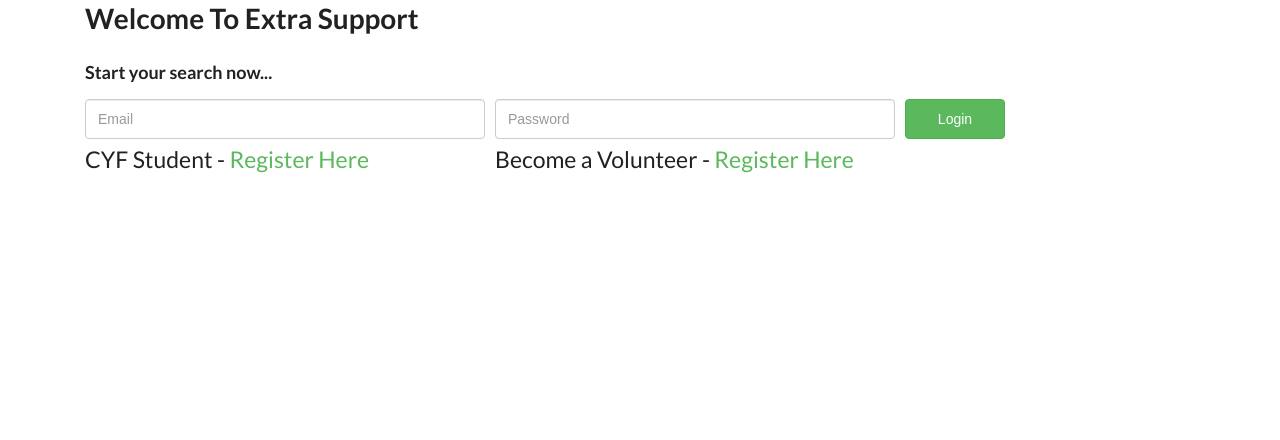
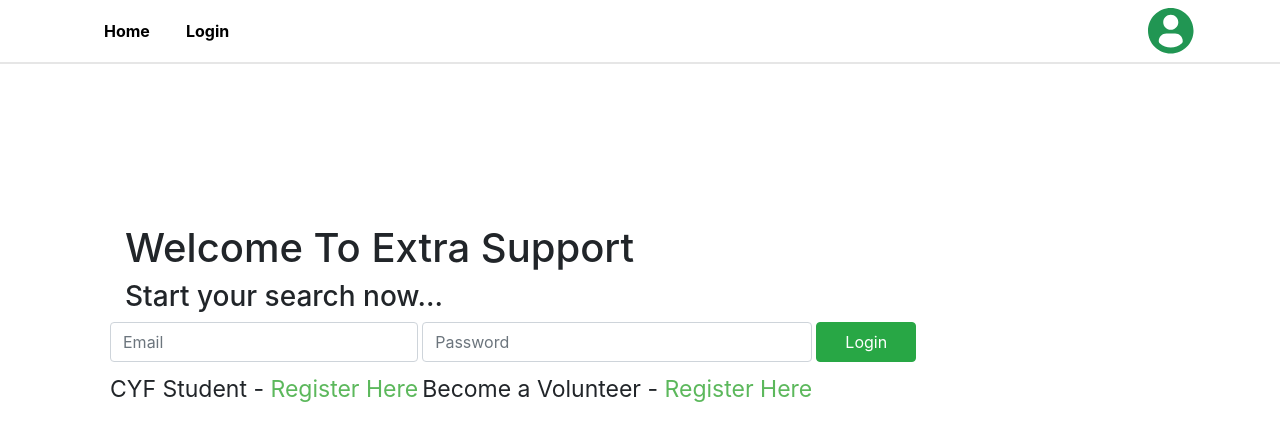
Before and after one commit to AKaramifar/extra-support, a React (Create React App) app in the folder frontend/: page / in a window 1280 px wide. Shown: the top 440 px of the page. Built offline with nearby package versions, Linux system fonts and the light colour scheme.

Commit message:
adding Nav bar

```diff
--- a/frontend/public/index.html
+++ b/frontend/public/index.html
@@ -3,14 +3,18 @@
   <head>
     <meta charset="utf-8" />
     <link rel="shortcut icon" href="%PUBLIC_URL%/favicon.ico" />
-    <link rel="stylesheet" href="https://maxcdn.bootstrapcdn.com/bootstrap/3.4.0/css/bootstrap.min.css" />
+    <link
+      rel="stylesheet"
+      href="https://stackpath.bootstrapcdn.com/bootstrap/4.3.1/css/bootstrap.min.css"
+      integrity="sha384-ggOyR0iXCbMQv3Xipma34MD+dH/1fQ784/j6cY/iJTQUOhcWr7x9JvoRxT2MZw1T"
+      crossorigin="anonymous"
+    />
     <link
       rel="stylesheet"
       href="https://use.fontawesome.com/releases/v5.7.0/css/all.css"
       integrity="sha384-lZN37f5QGtY3VHgisS14W3ExzMWZxybE1SJSEsQp9S+oqd12jhcu+A56Ebc1zFSJ"
       crossorigin="anonymous"
     />
-    <link rel="stylesheet" href="https://cdnjs.cloudflare.com/ajax/libs/semantic-ui/2.4.1/semantic.min.css" />
     <meta name="viewport" content="width=device-width, initial-scale=1" />
     <meta name="theme-color" content="#000000" />
     <!--
--- a/frontend/src/App.css
+++ b/frontend/src/App.css
@@ -15,13 +15,7 @@
   margin-top: 10%;
   margin-left: 5%;
 }
-.login-form {
-  /* display: felx; */
-  align-items: center;
-}
-.login-form div {
-  width: 400px !important;
-}
+
 .login-input {
   width: 100% !important;
   height: 40px;
@@ -32,8 +26,12 @@ button {
   font-size: 22px;
   margin-bottom: 30px !important;
 }
-.ml-1 {
+.ml {
   margin-left: 10px !important;
+}
+
+.mt {
+  margin-top: 15% !important;
 }
 .volunteer-register-container,
 .student-register-container {
--- a/frontend/src/App.js
+++ b/frontend/src/App.js
@@ -1,12 +1,13 @@
 import React from 'react';
 import { BrowserRouter as Router } from 'react-router-dom';
 import Routes from './Routes';
+import Navbar from './Components/Nav';
 import './App.css';
 
 const App = () => (
   <Router>
     <div>
-      {/* <Navbar /> */}
+      <Navbar />
       <div className="container">
         <Routes />
       </div>
--- a/frontend/src/Components/Login.js
+++ b/frontend/src/Components/Login.js
@@ -2,37 +2,48 @@ import React from 'react';
 import { Link } from 'react-router-dom';
 const Login = props => {
   return (
-    <form class="form-inline ">
-      <h1>Welcome To Extra Support</h1>
-      <h3>Start your search now...</h3>
-      <div className="login-form">
-        <div class="form-group">
+    <div className="container-fluid d-flex flex-column align-items-start justify-content-center mt ml">
+      <div>
+        <h1>Welcome To Extra Support</h1>
+        <h3>Start your search now...</h3>
+      </div>
+      <form className="row">
+        <div className="form-group">
           <input
             type="email"
-            class="form-control login-input"
+            className="form-control login-input"
             id="exampleInputEmail1"
             aria-describedby="emailHelp"
             placeholder="Email"
           />
           <div className="student-register-container">
             {'CYF Student - '}
-            <a className="student-volunteer-register-link" href='/'>Register Here</a>
+            <a className="student-volunteer-register-link" href="https://application-process.codeyourfuture.io/">
+              Register Here
+            </a>
           </div>
         </div>
-        <div class="form-group  ml-1">
-          <input type="password" class="form-control login-input" id="exampleInputPassword1" placeholder="Password" />
+        <div className="form-group  ml-1">
+          <input
+            type="password"
+            className="form-control login-input"
+            id="exampleInputPassword1"
+            placeholder="Password"
+          />
           <div className="volunteer-register-container">
             {'Become a Volunteer - '}
-            <a className="student-volunteer-register-link" href='/'>Register Here</a>
+            <a className="student-volunteer-register-link" href="https://codeyourfuture.io/volunteers/">
+              Register Here
+            </a>
           </div>
         </div>
         <Link to="/categories">
-          <button onClick={props.handleLogin} type="submit" class="btn btn-success ml-1">
+          <button onClick={props.handleLogin} type="submit" className="btn btn-success ml-1">
             Login{' '}
           </button>
         </Link>
-      </div>
-    </form>
+      </form>
+    </div>
   );
 };
 export default Login;
--- /dev/null
+++ b/frontend/src/Components/Nav/index.css
@@ -0,0 +1,108 @@
+.navbar-div {
+  background: #ffffff;
+  box-shadow: 0px 2px 0px rgba(130, 130, 130, 0.2);
+}
+.navbar-text {
+  align-self: flex-end;
+}
+.nav-btn-help {
+  background: #27ae60 !important;
+  color: #fafafa !important;
+  border-radius: 0.35em;
+  font-size: 1em !important;
+  font-style: normal !important;
+  font-weight: 700 !important;
+  line-height: 1 !important;
+  box-shadow: 0em 0.15em 0.65em 0em rgba(0, 0, 0, 0.25);
+  margin-right: 35px !important;
+  line-height: 24px !important;
+  cursor: pointer;
+}
+.dropdown-menu {
+  left: -220% !important;
+  top: 60% !important;
+  list-style: none;
+  background-color: rgba(255, 255, 255, 0) !important;
+  border: none !important;
+}
+.dropdown-menu-items {
+  padding: 0.5rem 0;
+  margin: 0.125rem 0 0;
+  background-color: #fff;
+  border: 1px solid rgba(0, 0, 0, 0.15);
+  border-radius: 0.25rem;
+}
+.arrow-up-div {
+  width: 100%;
+  padding-left: 75%;
+}
+.arrow-up {
+  width: 0;
+  height: 0;
+  border-left: 5px solid transparent;
+  border-right: 5px solid transparent;
+  border-bottom: 5px solid rgb(194, 194, 194);
+}
+.nav-btn-help:hover {
+  background: #fafafa !important;
+  color: #27ae60 !important;
+}
+.navbar-text .btn-link {
+  background-color: cadetblue;
+  color: white;
+  border-radius: 4px;
+  border: transparent;
+}
+
+.navbar-text .btn-link:hover {
+  text-decoration: none;
+  cursor: pointer;
+  filter: brightness(85%);
+}
+
+.nav-item {
+  margin: 0 10px;
+  min-width: fit-content;
+}
+.nav-btn {
+  font-family: inherit !important;
+  font-size: 1em !important;
+  font-style: normal !important;
+  font-weight: 700 !important;
+  line-height: 1 !important;
+  color: rgba(0, 0, 0, 1) !important;
+  cursor: pointer;
+}
+.nav-btn:hover {
+  color: #27ae60 !important;
+}
+.logout-btn {
+  font-family: inherit !important;
+  font-size: 1em !important;
+  font-style: normal !important;
+  font-weight: 700 !important;
+  line-height: 1 !important;
+  color: rgba(0, 0, 0, 1) !important;
+  cursor: pointer;
+}
+.logout-btn:hover {
+  font-size: 19px;
+  color: rgb(0, 0, 255) !important;
+}
+.profile-icon {
+  cursor: pointer;
+}
+.desktop-display-none {
+  display: none;
+}
+@media screen and (max-width: 990px) {
+  .navbar-div {
+    width: '70%';
+  }
+  .media-display-none {
+    display: none;
+  }
+  .desktop-display-none {
+    display: block;
+  }
+}
--- /dev/null
+++ b/frontend/src/Components/Nav/index.js
@@ -0,0 +1,93 @@
+import React, { Fragment } from 'react';
+import { Link } from 'react-router-dom';
+import Profile from './profile.svg';
+
+import './index.css';
+
+export default class Navbar extends React.Component {
+  onLogOut = () => {
+    window.location.reload(true);
+  };
+  render() {
+    return (
+      <div className="navbar-div">
+        <nav className="navbar navbar-expand-lg navbar-light container">
+          <button
+            className="navbar-toggler"
+            type="button"
+            data-toggle="collapse"
+            data-target="#navbarText"
+            aria-controls="navbarText"
+            aria-expanded="false"
+            aria-label="Toggle navigation"
+          >
+            <span className="navbar-toggler-icon" />
+          </button>
+          <div className="collapse navbar-collapse" id="navbarText">
+            <ul className="navbar-nav mr-auto">
+              <li className="nav-item">
+                <Link className="nav-link nav-btn" to="/">
+                  Home
+                </Link>
+                <span className="sr-only">(current)</span>
+              </li>
+              <li className="nav-item">
+                <Link className="nav-link nav-btn" to="/login">
+                  Login
+                </Link>
+              </li>
+              <li className="nav-item">
+                <span className="sr-only">(current)</span>
+              </li>
+              <li className="nav-item desktop-display-none" />
+              <Fragment>
+                <li className="nav-item desktop-display-none">
+                  <Link className="nav-link nav-btn" to="/Resources">
+                    Help
+                  </Link>
+                </li>
+                <hr className="m-1 w-25" />
+                <li className="nav-item desktop-display-none">
+                  <span
+                    className="nav-link logout-btn"
+                    onClick={this.onLogOut}
+                    onKeyDown={this.onLogOut}
+                    role="button"
+                    tabIndex={0}
+                  >
+                    Log Out
+                  </span>
+                </li>
+              </Fragment>
+            </ul>
+
+            <div className="dropdown media-display-none">
+              <img src={Profile} alt="profile" className="dropdown-toggle profile-icon" data-toggle="dropdown" />
+              <div className="dropdown-menu">
+                <span className="arrow-up-div">
+                  <span className="arrow-up" />
+                </span>
+                <div className="dropdown-menu-items">
+                  <Link className="dropdown-item nav-btn" to="/dashboard">
+                    Your Profile
+                  </Link>
+
+                  <hr className="m-1" />
+                  <span
+                    className="logout-btn dropdown-item"
+                    onClick={this.onLogOut}
+                    onKeyDown={this.onLogOut}
+                    role="button"
+                    tabIndex={0}
+                  >
+                    Log Out
+                  </span>
+                </div>
+              </div>
+            </div>
+          </div>
+        </nav>
+      </div>
+    );
+  }
+}
```
Also changed, not shown: frontend/src/Components/Nav/profile.svg (added).
